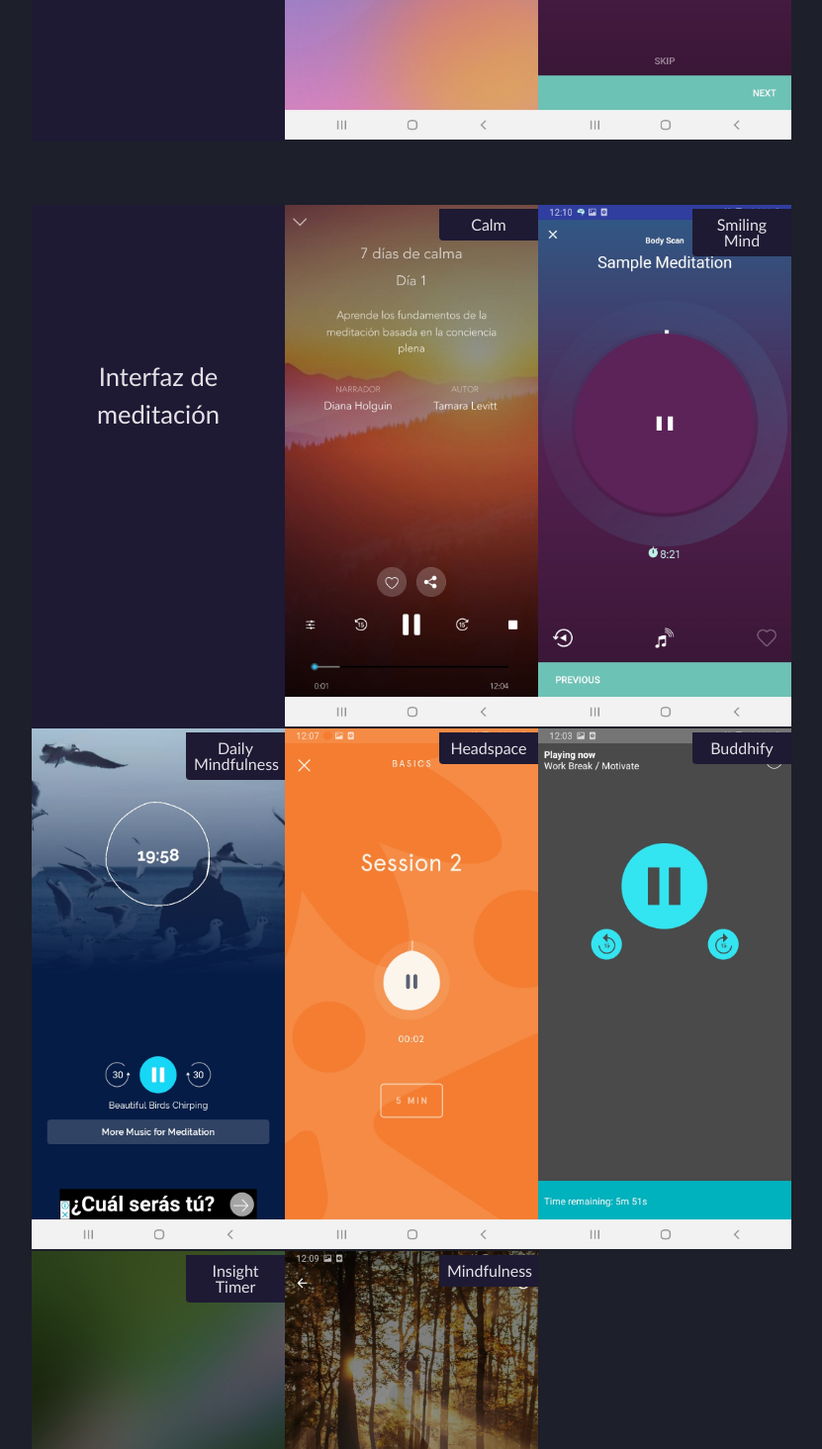
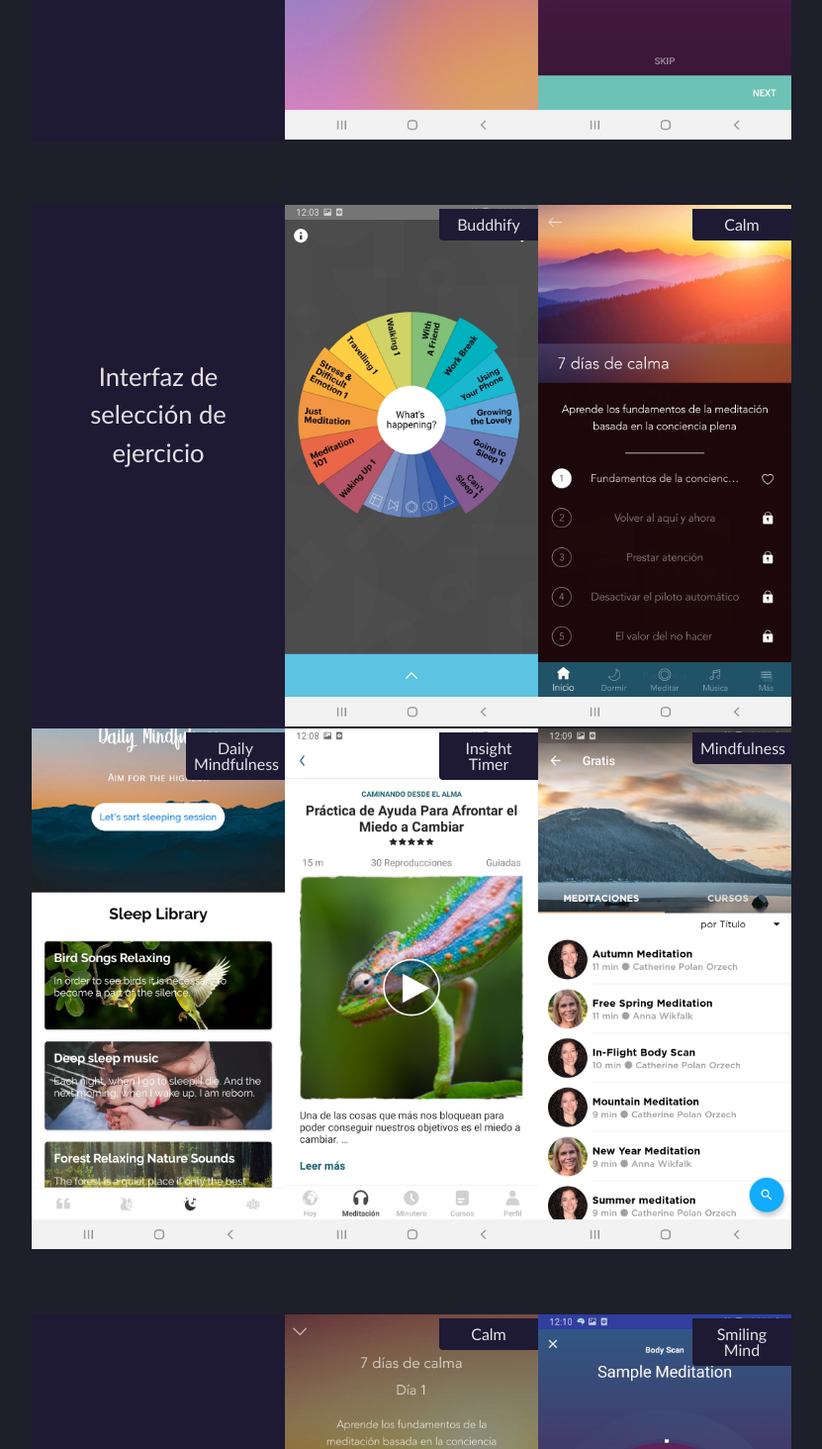
Before and after one commit to alavado/achs-mindfulness, a React (Create React App) app: page /otras in a window 1280 px wide. Shown: the part 500-1964 px from the top of the page at 99% size, without its empty margins (224-1055 px from the left). Built offline with nearby package versions, Linux system fonts and the light colour scheme.

Commit message:
agrega interfaces de seleccion de meditacion

```diff
--- a/src/components/Otras/Otras.js
+++ b/src/components/Otras/Otras.js
@@ -1,5 +1,6 @@
 import React from 'react'
 import './Otras.css'
+
 import uiMeditacionBuddhify from './assets/Screenshot_20191128-120338_buddhify.jpg'
 import uiMeditacionCalm from './assets/Screenshot_20191128-120416_Calm.jpg'
 import uiMeditacionDailyMindfulness from './assets/Screenshot_20191128-120640_Daily Mindfulness.jpg'
@@ -7,6 +8,12 @@
 import uiMeditacionInsightTimer from './assets/Screenshot_20191128-120847_Insight Timer.jpg'
 import uiMeditacionMindfulness from './assets/Screenshot_20191128-120937_Mindfulness.jpg'
 import uiMeditacionSmilingMind from './assets/Screenshot_20191128-121025_Smiling Mind.jpg'
+
+import uiSeleccionBuddhify from './assets/Screenshot_20191128-120331_buddhify.jpg'
+import uiSeleccionCalm from './assets/Screenshot_20191128-120411_Calm.jpg'
+import uiSeleccionDailyMindfulness from './assets/Screenshot_20191128-120630_Daily Mindfulness.jpg'
+import uiSeleccionInsightTimer from './assets/Screenshot_20191128-120852_Insight Timer.jpg'
+import uiSeleccionMindfulness from './assets/Screenshot_20191128-120926_Mindfulness.jpg'
 
 import uiAnimoSmilingMind from './assets/Screenshot_20191128-121019_Smiling Mind.jpg'
 import uiAnimoCalm from './assets/Screenshot_20191128-120442_Calm.jpg'
@@ -33,7 +40,32 @@
       </div>
       <div className="seccion-otras">
         <div className="otras-relleno">
-          <h1>Interfaz de meditación</h1>
+          <h1>Interfaz de selección de ejercicio</h1>
+        </div>
+        <div className="otras-captura">
+          <p>Buddhify</p>
+          <img src={uiSeleccionBuddhify} />
+        </div>
+        <div className="otras-captura">
+          <p>Calm</p>
+          <img src={uiSeleccionCalm} />
+        </div>
+        <div className="otras-captura">
+          <p>Daily Mindfulness</p>
+          <img src={uiSeleccionDailyMindfulness} />
+        </div>
+        <div className="otras-captura">
+          <p>Insight Timer</p>
+          <img src={uiSeleccionInsightTimer} />
+        </div>
+        <div className="otras-captura">
+          <p>Mindfulness</p>
+          <img src={uiSeleccionMindfulness} />
+        </div>
+      </div>
+      <div className="seccion-otras">
+        <div className="otras-relleno">
+          <h1>Interfaz de ejercicio</h1>
         </div>
         <div className="otras-captura">
           <p>Calm</p>
```
